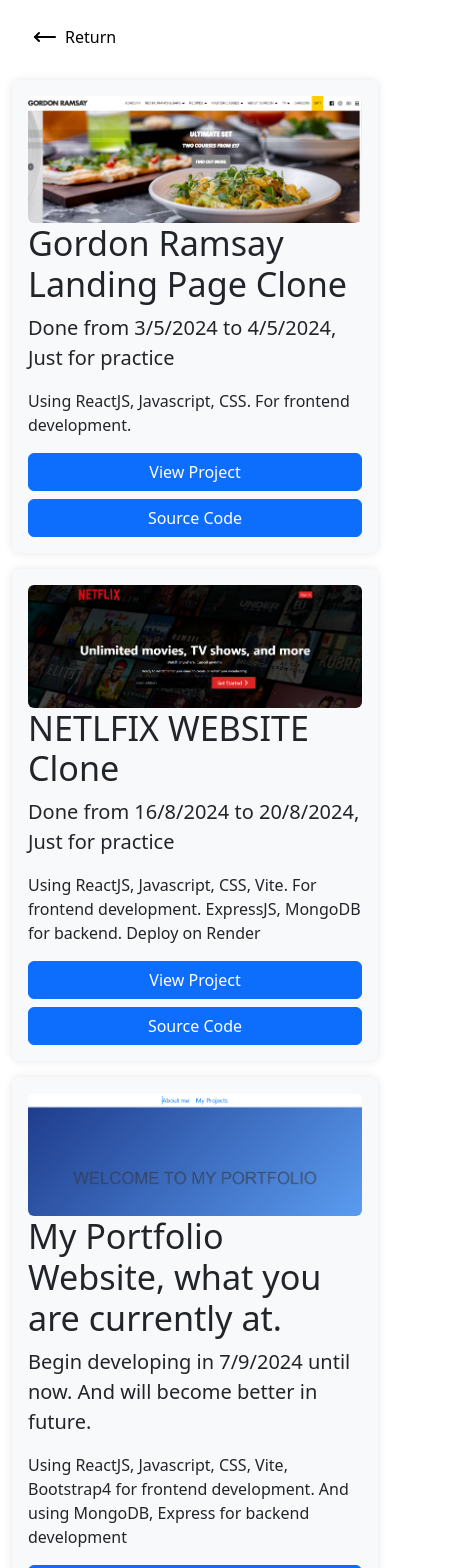
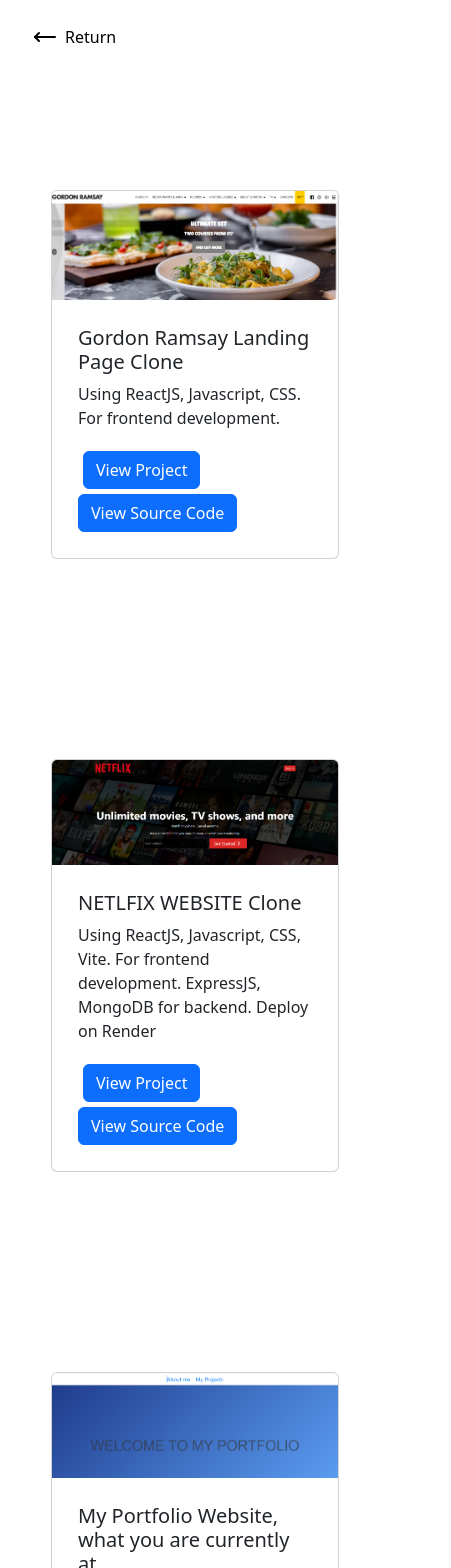
Before and after one commit to Metionis/CV_WEB, a React (Vite) app in the folder frontend/: page /projects in a window 390 px wide. Shown: the top 1568 px of the page, 451 px wide, since content can reach past the window. Built offline with nearby package versions, Linux system fonts and the light colour scheme.

Commit message:
UPDATE the showing of Portfolio file more efficient

```diff
--- a/frontend/src/pages/Portfolio/PaginatedProjects.jsx
+++ b/frontend/src/pages/Portfolio/PaginatedProjects.jsx
@@ -1,77 +1,26 @@
-import React from 'react';
-import { useParams, Link } from 'react-router-dom';
 import 'bootstrap/dist/css/bootstrap.min.css';
 import "./portfolioStyles.css";
 
-import Project1 from './components/component.project1';
-import Project2 from './components/component.project2';
-import Project3 from './components/component.project3';
-import DataScience1 from './components/component.datascience1';
-import DataScience2 from './components/component.datascience2';
-import DataScience3 from './components/component.datascience3';
-import DataScience4 from './components/component.datascience4';
-
-// Array of all projects
-const allProjects = [
-  <Project1 key="1" />,
-  <Project2 key="2" />,
-  <Project3 key="3" />,
-  <DataScience1 key="4" />,
-  <DataScience2 key="5" />,
-  <DataScience3 key="6" />,
-  <DataScience4 key="7" />
-];
-
-const projectsPerPage = 5;
+import { projects } from './project.model.js';
 
 export default function PaginatedProjects() {
-  const { page } = useParams();
-  const currentPage = parseInt(page, 10) || 1;
-
-  // Calculate the start and end indices for slicing the projects array
-  const startIndex = (currentPage - 1) * projectsPerPage;
-  const endIndex = startIndex + projectsPerPage;
-
-  // Slice the projects array for the current page
-  const currentProjects = allProjects.slice(startIndex, endIndex);
-
-  const totalPages = Math.ceil(allProjects.length / projectsPerPage);
-
   return (
-    <section className="project-detail py-5">
-      <div className="container">
-        {/* Return Button */}
-        <Link to="/" className="btn return-button">
-          <svg xmlns="http://www.w3.org/2000/svg" width="24" height="24" viewBox="0 0 24 24" fill="none" stroke="currentColor" strokeWidth="2" strokeLinecap="round" strokeLinejoin="round" className="me-2">
-            <path d="M6 8L2 12L6 16" />
-            <path d="M2 12H22" />
-          </svg>
-          Return
-        </Link>
-
-        {/* Projects Display */}
-        <div className="project-container">
-          {currentProjects.map((Project, index) => (
-            <div key={index} className="project-item">
-              {Project}
+    <div className="container" style={{padding: '10px'}}>
+      <div className="row">
+        {projects.map((project, index) => (
+          <div key={index} className="col-md-4">
+            <div className="card" style={{ width: '18rem', margin: '100px' }}>
+              <img className="card-img-top" src={project.img} alt={`${project.name} image`} />
+              <div className="card-body" style={{ margin: '10px' }}>
+                <h5 className="card-title">{project.name}</h5>
+                <p className="card-text">{project.overview}</p>
+                <a href={project.siteURL} className="btn btn-primary" style={{ margin: '5px' }} target="_blank" rel="noopener noreferrer">View Project</a>
+                <a href={project.sourceURL} className="btn btn-primary" target="_blank" rel="noopener noreferrer">View Source Code</a>
+              </div>
             </div>
-          ))}
-        </div>
-
-        {/* Pagination Controls */}
-        <div className="pagination mt-4">
-          {currentPage > 1 && (
-            <Link to={`/projects/${currentPage - 1}`} className="btn btn-secondary me-2">
-              Previous
-            </Link>
-          )}
-          {currentPage < totalPages && (
-            <Link to={`/projects/${currentPage + 1}`} className="btn btn-secondary">
-              Next
-            </Link>
-          )}
-        </div>
+          </div>
+        ))}
       </div>
-    </section>
+    </div>
   );
 }
--- a/frontend/src/pages/Portfolio/Portfolio.jsx
+++ b/frontend/src/pages/Portfolio/Portfolio.jsx
@@ -1,17 +1,9 @@
-import React from 'react';
 import { Link } from 'react-router-dom';
 
 import 'bootstrap/dist/css/bootstrap.min.css';
 import "./portfolioStyles.css";
 
-import Project1 from './components/component.project1';
-import Project2 from './components/component.project2';
-import Project3 from './components/component.project3';
-import DataScience1 from './components/component.datascience1';
-import DataScience2 from './components/component.datascience2';
-import DataScience3 from './components/component.datascience3';
-import DataScience4 from './components/component.datascience4';
-import DataScience5 from './components/component.datascience5';
+import PaginatedProjects from './PaginatedProjects';
 
 export default function ProjectDetail() {
   return (
@@ -26,32 +18,7 @@
           Return
         </Link>
         {/* Flexible grid layout */}
-        <div className="project-container">
-          <div className="project-item">
-            <Project1 />
-          </div>
-          <div className="project-item">
-            <Project2 />
-          </div>
-          <div className="project-item">
-            <Project3 />
-          </div>
-          <div className="project-item">
-            <DataScience1 />
-          </div>
-          <div className="project-item">
-            <DataScience2 />
-          </div>
-          <div className="project-item">
-            <DataScience3 />
-          </div>
-          <div className="project-item">
-            <DataScience4 />
-          </div>
-          <div className="project-item">
-            <DataScience5 />
-          </div>
-        </div>
+        <PaginatedProjects />
       </div>
     </section>
   );
--- a/frontend/src/pages/Portfolio/components/component.project1.jsx
+++ /dev/null
@@ -1,26 +0,0 @@
-import React from 'react';
-import 'bootstrap/dist/css/bootstrap.min.css';
-import "../portfolioStyles.css";
-
-export default function Prroject1() {
-  return (
-    <div className="row align-items-center">
-      <div className="col-md-6">
-        <img
-          src="Project1.png"
-          className="img-fluid rounded w-100"
-          alt="Project"
-        />
-      </div>
-      <div className="col-md-6">
-        <h2 className="display-4">Gordon Ramsay Landing Page Clone</h2>
-        <p className="lead">Done from 3/5/2024 to 4/5/2024, Just for practice</p>
-        <p>Using ReactJS, Javascript, CSS. For frontend development.</p>
-        <div className="d-flex flex-column flex-md-row">
-          <a href="https://gordon-website.vercel.app/" className="btn btn-primary me-md-3 mb-2 mb-md-0" target="_blank" rel="noopener noreferrer">View Project</a>
-          <a href="https://github.com/Metionis/Gordon_website" className="btn btn-primary" target="_blank" rel="noopener noreferrer">Source Code</a>
-        </div>
-      </div>
-    </div>
-  );
-}
--- a/frontend/src/pages/Portfolio/components/component.project2.jsx
+++ /dev/null
@@ -1,26 +0,0 @@
-import React from 'react';
-import 'bootstrap/dist/css/bootstrap.min.css';
-import "../portfolioStyles.css";
-
-export default function Prroject2() {
-  return (
-    <div className="row align-items-center">
-      <div className="col-md-6">
-        <img
-          src="Project2.png"
-          className="img-fluid rounded w-100"
-          alt="Project"
-        />
-      </div>
-      <div className="col-md-6">
-        <h2 className="display-4">NETLFIX WEBSITE Clone</h2>
-        <p className="lead">Done from 16/8/2024 to 20/8/2024, Just for practice</p>
-        <p>Using ReactJS, Javascript, CSS, Vite. For frontend development. ExpressJS, MongoDB for backend. Deploy on Render</p>
-        <div className="d-flex flex-column flex-md-row">
-          <a href="https://netflix-clone-9pm1.onrender.com/" className="btn btn-primary me-md-3 mb-2 mb-md-0" target="_blank" rel="noopener noreferrer">View Project</a>
-          <a href="https://github.com/Metionis/Netflix_Clone" className="btn btn-primary" target="_blank" rel="noopener noreferrer">Source Code</a>
-        </div>
-      </div>
-    </div>
-  );
-}
--- a/frontend/src/pages/Portfolio/components/component.project3.jsx
+++ /dev/null
@@ -1,26 +0,0 @@
-import React from 'react';
-import 'bootstrap/dist/css/bootstrap.min.css';
-import "../portfolioStyles.css";
-
-export default function Prroject3() {
-  return (
-    <div className="row align-items-center">
-      <div className="col-md-6">
-        <img
-          src="Project3.png"
-          className="img-fluid rounded w-100"
-          alt="Project"
-        />
-      </div>
-      <div className="col-md-6">
-        <h2 className="display-4">My Portfolio Website, what you are currently at.</h2>
-        <p className="lead">Begin developing in 7/9/2024 until now. And will become better in future.</p>
-        <p>Using ReactJS, Javascript, CSS, Vite, Bootstrap4 for frontend development. And using MongoDB, Express for backend development</p>
-        <div className="d-flex flex-column flex-md-row">
-          <a href="https://cv-web-tpt0.onrender.com/" className="btn btn-primary me-md-3 mb-2 mb-md-0" target="_blank" rel="noopener noreferrer">View Project</a>
-          <a href="https://github.com/Metionis/CV_WEB" className="btn btn-primary" target="_blank" rel="noopener noreferrer">Source Code</a>
-        </div>
-      </div>
-    </div>
-  );
-}
--- a/frontend/src/pages/Portfolio/portfolioStyles.css
+++ b/frontend/src/pages/Portfolio/portfolioStyles.css
@@ -26,27 +26,3 @@
 .return-button:hover {
   border-color: black;
 }
-
-.project-container {
-  display: flex;
-  flex-wrap: wrap; /* Allow items to wrap */
-  gap: 1rem; /* Space between items */
-  justify-content: center; /* Center items horizontally */
-  width: 100%; /* Full width of container */
-}
-
-.project-item {
-  flex: 1 1 calc(50% - 1rem); /* Two items per row */
-  background-color: #f8f9fa;
-  padding: 1rem;
-  border-radius: 0.5rem;
-  box-shadow: 0 0 10px rgba(0, 0, 0, 0.1);
-  height: auto; /* Adjust height as needed */
-  margin: 10;
-}
-
-@media (max-width: 768px) {
-  .project-item {
-    flex: 1 1 100%; /* Stack items vertically on small screens */
-  }
-}
--- /dev/null
+++ b/frontend/src/pages/Portfolio/project.model.js
@@ -0,0 +1,26 @@
+export const projects = [
+  {
+    name: "Gordon Ramsay Landing Page Clone",
+    date: "Done from 3/5/2024 to 4/5/2024, Just for practice",
+    overview: "Using ReactJS, Javascript, CSS. For frontend development.",
+    img: "Project1.png",
+    sourceURL: "https://github.com/Metionis/Gordon_website",
+    siteURL: "https://gordon-website.vercel.app/"
+  },
+  {
+    name: "NETLFIX WEBSITE Clone",
+    date: "Done from 16/8/2024 to 20/8/2024, Just for practice",
+    overview: "Using ReactJS, Javascript, CSS, Vite. For frontend development. ExpressJS, MongoDB for backend. Deploy on Render",
+    img: "Project2.png",
+    sourceURL: "https://github.com/Metionis/Netflix_Clone",
+    siteURL: "https://netflix-clone-9pm1.onrender.com/"
+  },
+  {
+    name: "My Portfolio Website, what you are currently at.",
+    date: "Begin developing in 7/9/2024 until now. And will become better in future.",
+    overview: "Using ReactJS, Javascript, CSS, Vite, Bootstrap4 for frontend development. And using MongoDB, Express for backend development",
+    img: "Project3.png",
+    sourceURL: "https://github.com/Metionis/CV_WEB",
+    siteURL: "https://cv-web-tpt0.onrender.com/"
+  }
+]
```
